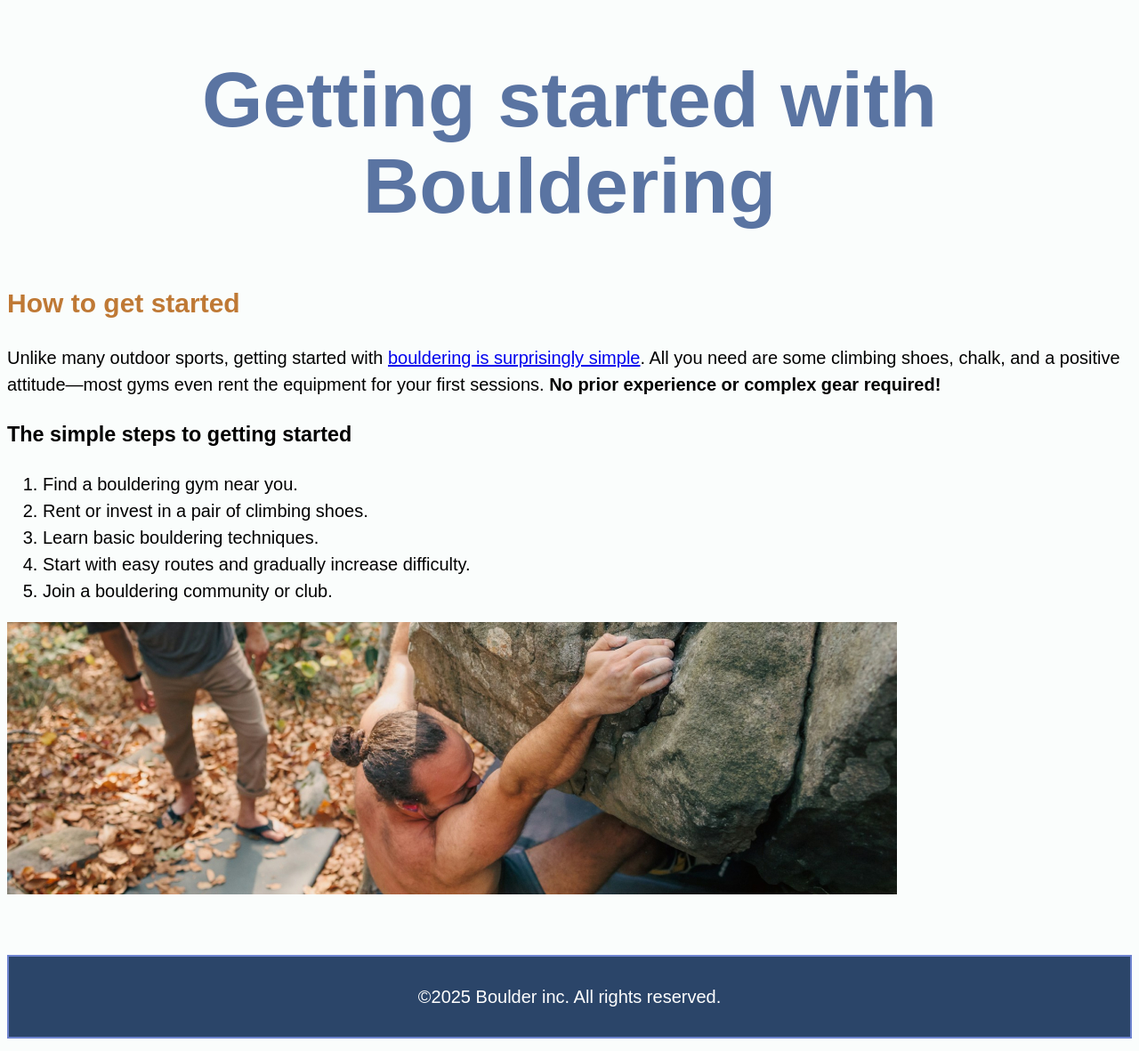
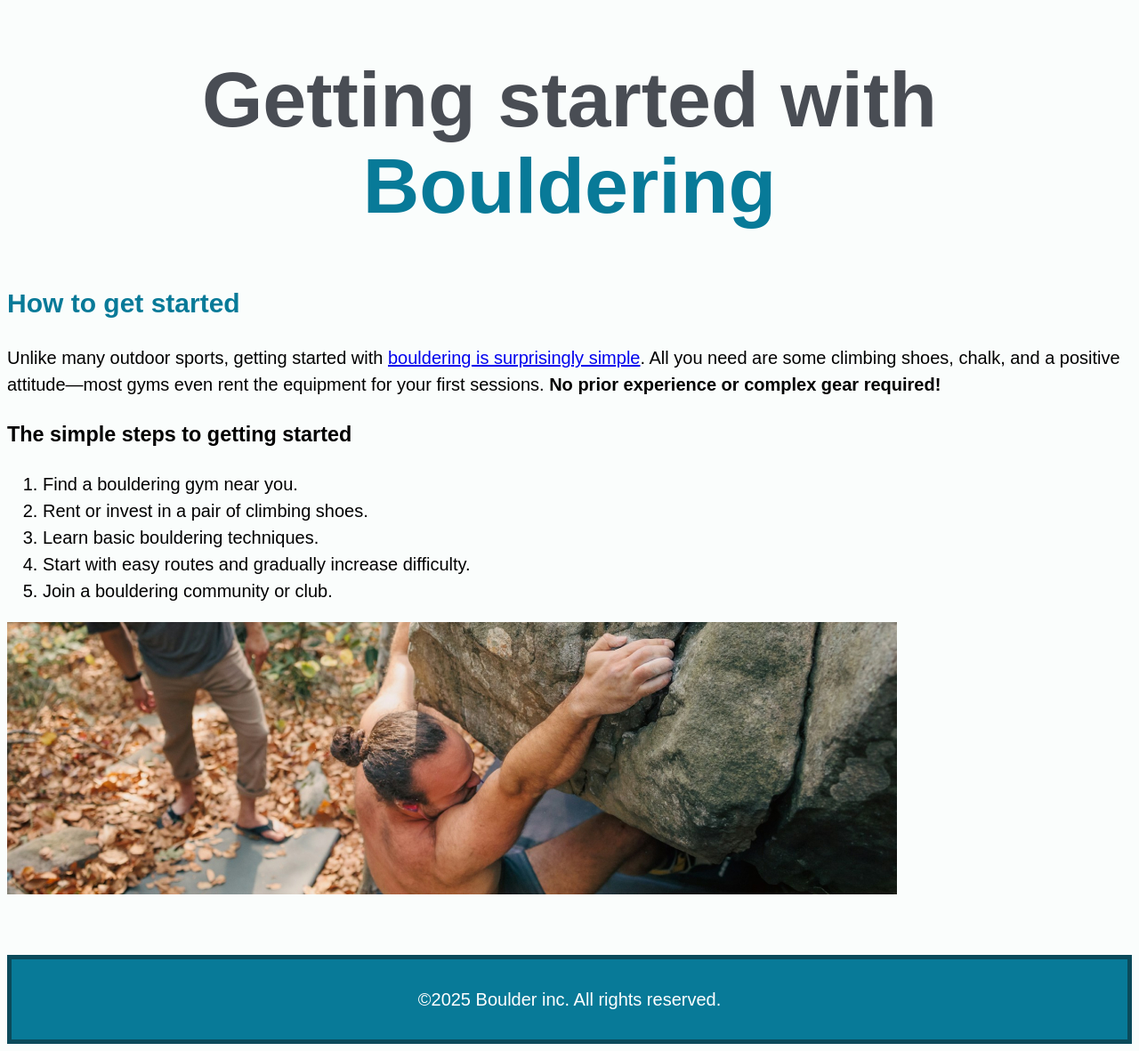
Before and after one commit to th3mon/HTML-CSS-for-absolute-beginners, a website: page getting-started.html in a window 1280 px wide. Shown: the part 43-1224 px from the top of the page at 89% size. Drawn offline with Linux system fonts and the light colour scheme.

Commit message:
Update colors upon version 2 of the design

```diff
--- a/css/style.css
+++ b/css/style.css
@@ -1,5 +1,9 @@
 * {
   box-sizing: border-box;
+}
+
+:root {
+  --teal-light: #087a98;
 }
 
 body {
@@ -18,7 +22,7 @@ section {
 }
 
 h1 {
-  color: #5a74a2;
+  color: #494d54;
   text-align: center;
   font-size: 5.5rem;
   line-height: 1.1;
@@ -28,10 +32,14 @@ h2 {
   color: #bf7935;
 }
 
-footer {
+.accent {
   color: #fff;
-  background-color: #2b4569;
+  background-color: var(--teal-light);
+  border: 5px solid #0b4a5a;
   text-align: center;
-  padding-block: 10px;
-  border: 2px solid #6e84cf;
+  padding: 10px;
 }
+
+.accent-inline {
+  color: var(--teal-light);
+}
--- a/getting-started.html
+++ b/getting-started.html
@@ -12,10 +12,12 @@
     </header>
 
     <main>
-      <h1>Getting started with Bouldering</h1>
+      <h1>
+        Getting started with <span class="accent-inline"> Bouldering </span>
+      </h1>
 
       <section>
-        <h2>How to get started</h2>
+        <h2 class="accent-inline">How to get started</h2>
         <p>
           Unlike many outdoor sports, getting started with
           <a href="/">bouldering is surprisingly simple</a>. All you need are
@@ -40,7 +42,7 @@
       </section>
     </main>
 
-    <footer>
+    <footer class="accent">
       <p>©2025 Boulder inc. All rights reserved.</p>
     </footer>
   </body>
```
Also changed, not shown: index.html (+34 -14 lines).
